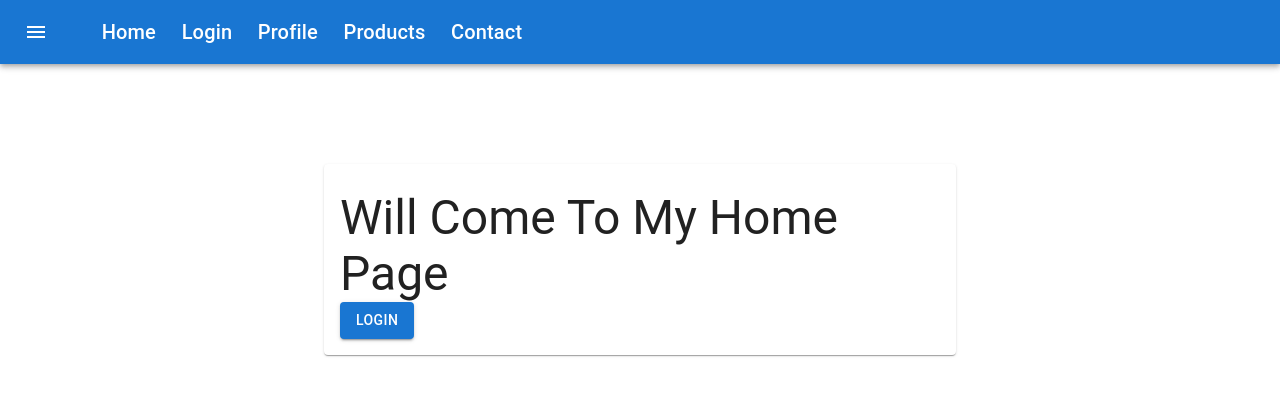
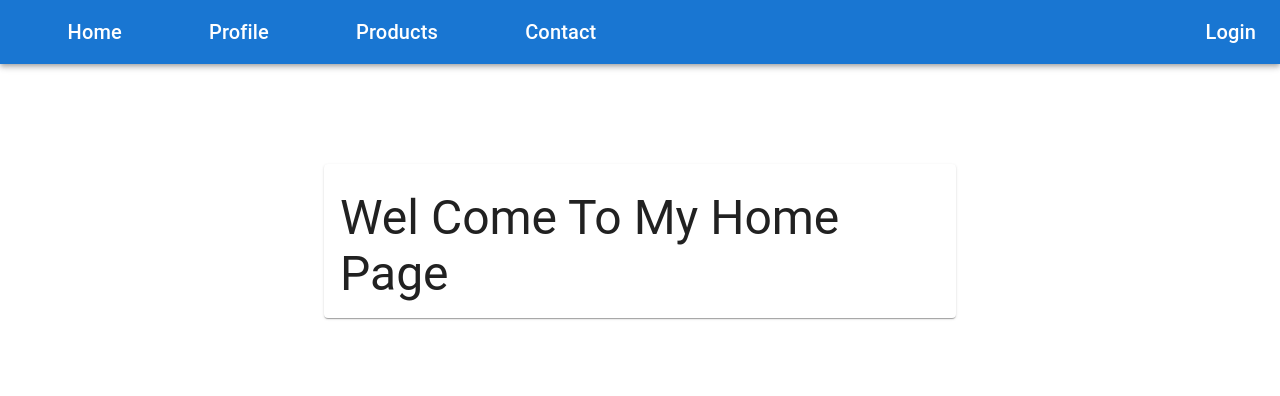
Before and after one commit to io3-rajni/Project, a React (Create React App) app in the folder project/: page / in a window 1280 px wide. Shown: the top 396 px of the page. Built offline with nearby package versions, Linux system fonts and the light colour scheme.

Commit message:
flow set

```diff
--- a/project/src/App.js
+++ b/project/src/App.js
@@ -14,6 +14,7 @@ function App() {
   return (
     <>
       <Navbar
+        openLoginDialog={openLoginDialog}
         setOpenLoginDialog={setOpenLoginDialog}
         setOpenProfileDialog={setOpenProfileDialog}
         setProductDialogOpen={setProductDialogOpen}
--- a/project/src/Component/Home.js
+++ b/project/src/Component/Home.js
@@ -10,8 +10,11 @@ import Button from "@mui/material/Button";
 // import Navbar from "./Navbar";
 import TextField from "@mui/material/TextField";
 import Box from "@mui/material/Box";
+import Login from "./Login";
+import LoginDialog from "./LoginDialog";
 const Home = () => {
   const navigate = useNavigate("");
+  const [openLoginDialog, setOpenLoginDialog] = useState(false);
   const [firstName, setFirstName] = useState("");
   const [lastName, setLastName] = useState("");
   // const [value, setValue] = useState("");
@@ -32,8 +35,9 @@ const Home = () => {
     maxHeight: "100%",
   });
   const handleLogin = () => {
+    setOpenLoginDialog(true);
+    // navigate("/LoginDialog");
     // setOpenLoginDialog(true);
-    navigate("/Login");
     console.log("dfgykop");
   };
   // const handleLogin = (e) => {
@@ -46,6 +50,7 @@ const Home = () => {
   // };
   return (
     <>
+
       {/* <Navbar /> */}
       <Paper
         sx={{
@@ -61,7 +66,7 @@ const Home = () => {
         <Grid container sx={{ marginTop: "10px" }} className="mt-3">
           <Grid item sx={12} md={12}>
             <Box>
-              <Typography variant="h3">Will Come To My Home Page</Typography>
+              <Typography variant="h3">Wel Come To My Home Page</Typography>
             </Box>
           </Grid>
 
@@ -92,7 +97,7 @@ const Home = () => {
             />
           </Box> */}
         </Grid>
-        <Grid item xs={12} sm container>
+        {/* <Grid item xs={12} sm container>
           <Typography sx={{ cursor: "pointer" }}>
             <Stack direction="row">
               <Button variant="contained" onClick={handleLogin}>
@@ -100,7 +105,7 @@ const Home = () => {
               </Button>
             </Stack>
           </Typography>
-        </Grid>
+        </Grid> */}
       </Paper>
     </>
   );
--- a/project/src/Component/LoginDialog.js
+++ b/project/src/Component/LoginDialog.js
@@ -13,7 +13,7 @@ import SendIcon from "@mui/icons-material/Send";
 import { Password } from "@mui/icons-material";
 
 const LoginDialog = (props) => {
-  const { openLoginDialog, setOpenLoginDialog, handleLoginDialog } = props;
+  const { openLoginDialog, setOpenLoginDialog } = props;
   const [firstName, setFirstName] = React.useState("");
   const [lastName, setLastName] = React.useState("");
   const [email, setEmail] = React.useState("");
@@ -41,12 +41,12 @@ const LoginDialog = (props) => {
     console.log("Password", password);
   };
   const handleSubmit = () => {
-    handleLoginDialog({
-      firstName: firstName,
-      lastName: lastName,
-      email: email,
-      password: password,
-    });
+    // handleLoginDialog({
+    //   firstName: firstName,
+    //   lastName: lastName,
+    //   email: email,
+    //   password: password,
+    // });
     setOpenLoginDialog(false);
   };
   const handleRefresh = () => {
--- a/project/src/Component/Navbar.js
+++ b/project/src/Component/Navbar.js
@@ -8,10 +8,15 @@ import IconButton from "@mui/material/IconButton";
 import MenuIcon from "@mui/icons-material/Menu";
 import { useState } from "react";
 import { Grid } from "@mui/material";
+import LoginDialog from "./LoginDialog";
 
 const Navbar = (props) => {
-  const { setOpenLoginDialog, setOpenProfileDialog, setProductDialogOpen } =
-    props;
+  const {
+    openLoginDialog,
+    setOpenLoginDialog,
+    setOpenProfileDialog,
+    setProductDialogOpen,
+  } = props;
 
   const navigate = useNavigate();
 
@@ -28,11 +33,16 @@ const Navbar = (props) => {
   };
   //
   return (
+    <>
+      <LoginDialog
+        openLoginDialog={openLoginDialog}
+        setOpenLoginDialog={setOpenLoginDialog}
+      />
       <Grid sx={12} md={6}>
         <Box sx={{ flexGrow: 1 }}>
           <AppBar position="static">
             <Toolbar>
-            <IconButton
+              {/* <IconButton
                 size="large"
                 edge="start"
                 color="inherit"
@@ -40,7 +50,7 @@ const Navbar = (props) => {
                 sx={{ mr: 2 }}
               >
                 <MenuIcon />
-            </IconButton>
+              </IconButton> */}
               <Typography
                 variant="h6"
                 component="div"
@@ -54,22 +64,40 @@ const Navbar = (props) => {
                 <Box
                   sx={{
                     display: "flex",
-                  width: "40%",
-                  justifyContent: "space-evenly",
+                    width: "100%",
+                    // justifyContent: "space-evenly",
+                  }}
+                >
+                  <Box
+                    sx={{
+                      display: "flex",
+                      justifyContent: "space-around",
+                      width: "50%",
                     }}
                   >
                     <li onClick={() => navigate("/Home")}>Home</li>
-                <li onClick={handleLogin}>Login</li>
+
                     <li onClick={handleProfile}>Profile</li>
                     <li onClick={handleProduct}>Products</li>
 
                     <li onClick={() => navigate("/Contact")}>Contact</li>
+                  </Box>
+                  <Box
+                    sx={{
+                      display: "flex",
+                      justifyContent: "end",
+                      width: "50%",
+                    }}
+                  >
+                    <li onClick={handleLogin}>Login</li>
+                  </Box>
                 </Box>
               </Typography>
             </Toolbar>
           </AppBar>
         </Box>
       </Grid>
+    </>
   );
 };
 export default Navbar;
```
Also changed, not shown: project/src/Component/Login.js (+0 -13 lines). Lines whose indentation alone changed are shown as unchanged.
